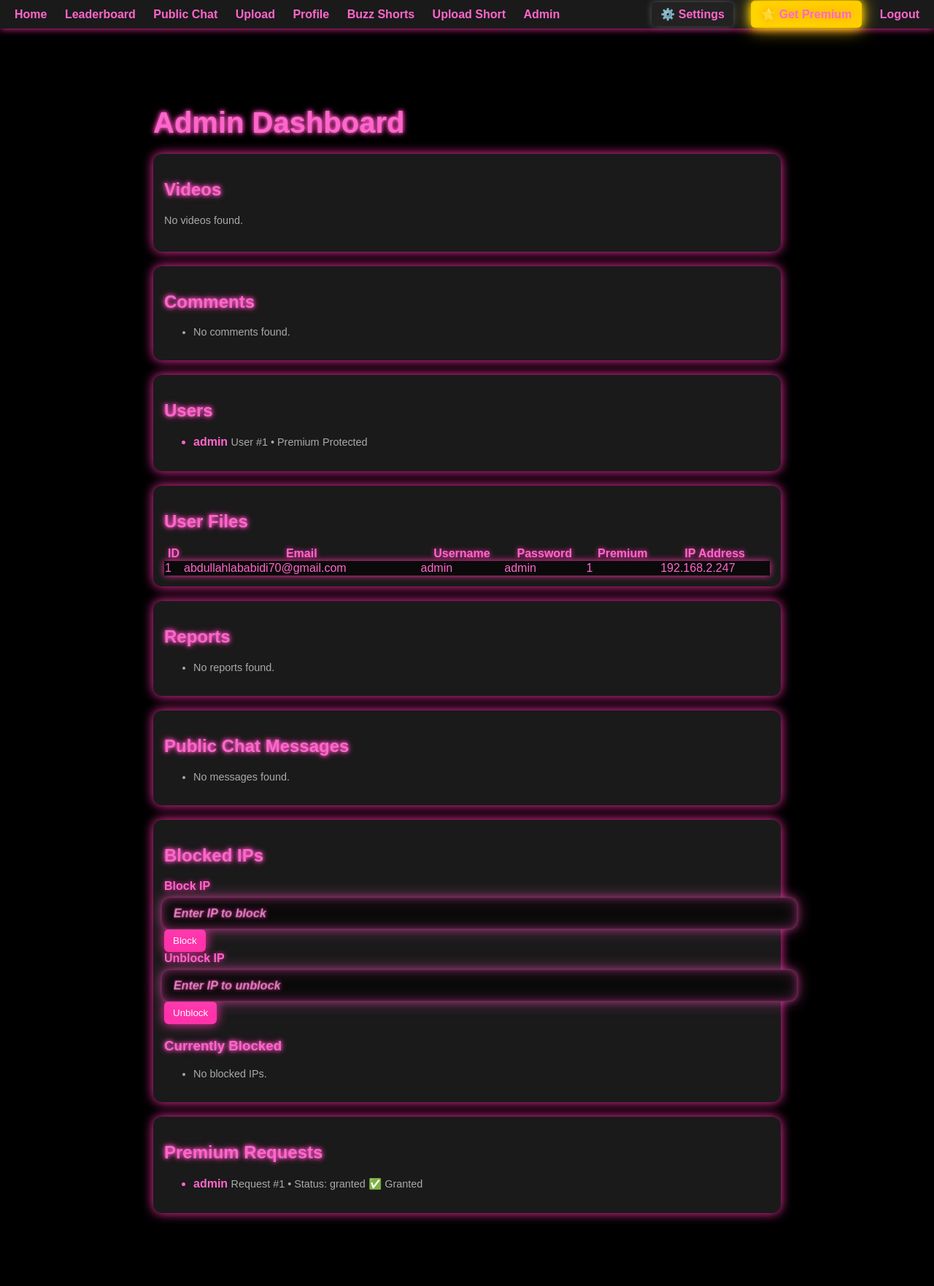
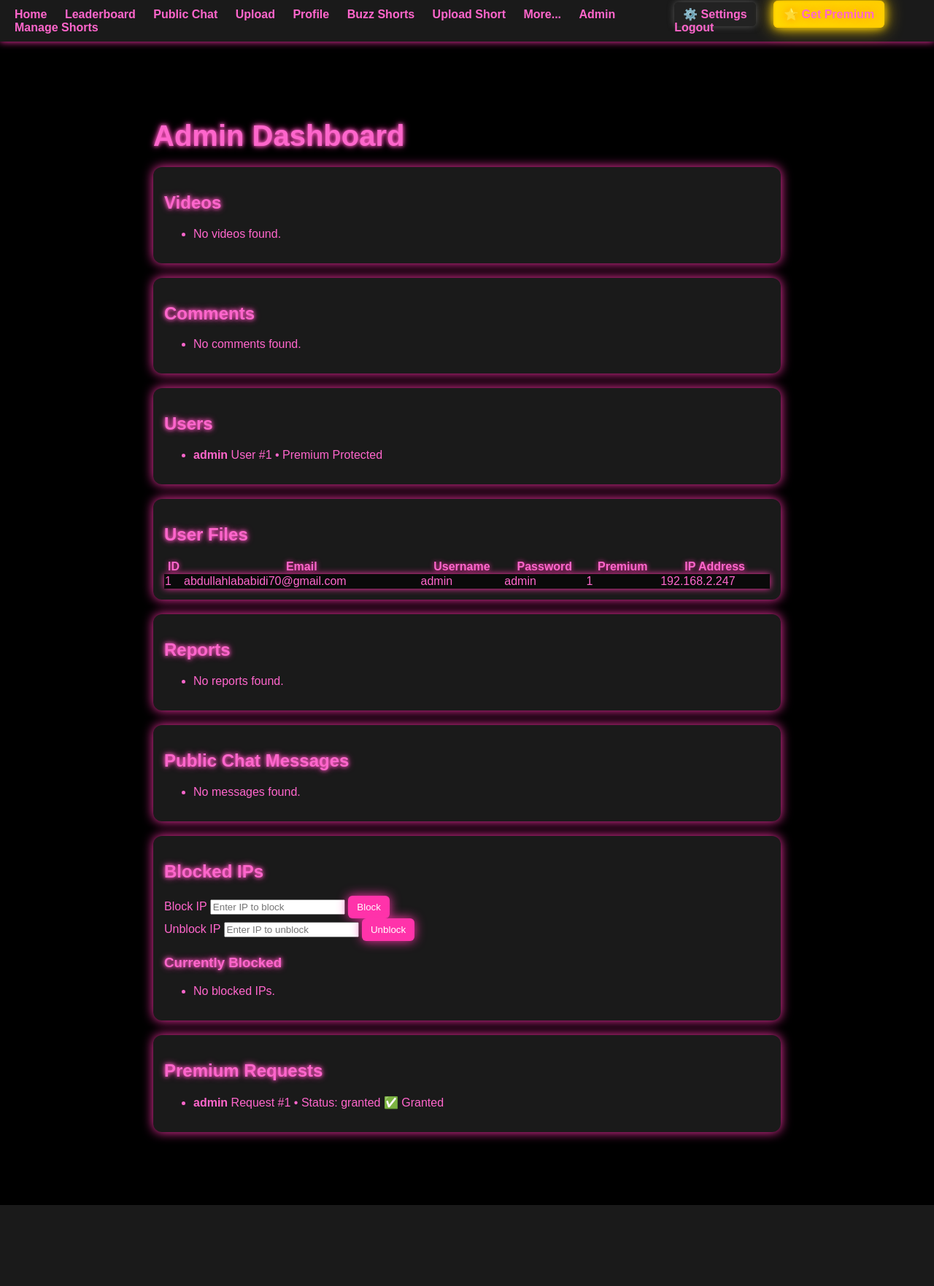
Before and after one commit to Mr-A-Hacker/BuzzTube2, a Flask app: page /admin in a window 1280 px wide. Shown: the whole page at 73% size. After the commit the page ends 1652 px from the top, so only its background shows below. Run offline with Flask 3, Linux system fonts and the light colour scheme; a user stored in the database is signed in; data comes from the database, SQL or seed files in the repository; data that the repository does not hold is empty.

Commit message:
Update base.html

```diff
--- a/templates/base.html
+++ b/templates/base.html
@@ -74,34 +51,7 @@
       border: 2px solid #ffcc00; border-radius: 6px;
       padding: 8px 12px; transition: all 0.3s ease;
     }
-    .premium-btn:hover {
-      background: linear-gradient(45deg, #ffcc00, #ffe066);
-      box-shadow: 0 0 20px #ffd700, 0 0 40px #ffcc00;
-      transform: scale(1.05);
-    }
-    .flash { padding: 10px; margin: 10px 0; border-radius: 6px; }
-    .flash.success { background-color: #330033; color: #ff66cc; }
-    .flash.danger { background-color: #330000; color: #ff3333; }
-    .flash.warning { background-color: #332200; color: #ffcc00; }
-    .flash.info { background-color: #001a33; color: #66ccff; }
-    .video-list { list-style: none; padding: 0; }
-    .video-list li { margin-bottom: 20px; }
-    .meta { font-size: 0.9em; color: #aaa; }
-    .neon-label { color: #ff66cc; font-weight: bold; text-shadow: 0 0 6px #ff33aa; margin-bottom: 6px; display: block; }
-    .neon-input, textarea, input[type="file"] {
-      width: 100%; padding: 12px 16px; border: 1px solid rgba(255,102,204,0.4);
-      border-radius: 12px; background-color: #0a0a0a; color: #ff66cc;
-      font-size: 1rem; font-weight: 600; outline: none;
-      box-shadow: inset 0 0 10px rgba(255,51,170,0.35),
-                  inset 0 0 20px rgba(255,102,204,0.25),
-                  0 0 10px rgba(255,51,170,0.35),
-                  0 0 20px rgba(255,102,204,0.45);
-      transform: perspective(800px) translateZ(8px);
-      transition: border-color .25s ease, box-shadow .25s ease, transform .25s ease, background .25s ease;
-    }
-    .neon-input::placeholder, textarea::placeholder { color: #ff99dd; text-shadow: 0 0 6px #ff33aa; font-style: italic; opacity: .9; }
-    .neon-input:hover, textarea:hover, input[type="file"]:hover { border-color: rgba(255,102,204,0.7); }
-    .neon-input:focus, textarea:focus { border-color: #ff66cc; }
+    .premium-btn:hover { background: linear-gradient(45deg, #ffcc00, #ffe066); box-shadow: 0 0 20px #ffd700, 0 0 40px #ffcc00; transform: scale(1.05); }
     .premium-popup { display: none; position: fixed; top: 0; left: 0; width: 100%; height: 100%; background: rgba(0,0,0,0.85); justify-content: center; align-items: center; z-index: 9999; }
     .premium-content { background: #1a1a1a; padding: 30px; border-radius: 12px; box-shadow: 0 0 25px #ffd700; text-align: center; max-width: 500px; animation: glowPulse 2s infinite alternate; }
     @keyframes glowPulse { from { box-shadow: 0 0 25px #ffd700; } to { box-shadow: 0 0 45px #ffcc00; } }
@@ -118,8 +68,10 @@
       <a href="{{ url_for('profile') }}">Profile</a>
       <a href="{{ url_for('shorts_feed') }}">Buzz Shorts</a>
       <a href="{{ url_for('upload_short') }}">Upload Short</a>
+      <a href="{{ url_for('channels') }}">More...</a> <!-- NEW TAB -->
       {% if session.get('admin') %}
         <a href="{{ url_for('admin_dashboard') }}">Admin</a>
+        <a href="{{ url_for('admin_shorts') }}">Manage Shorts</a>
       {% endif %}
     </div>
     <div class="nav-right">
```
Also changed, not shown: other parts of templates/base.html (+13 -57 lines).
